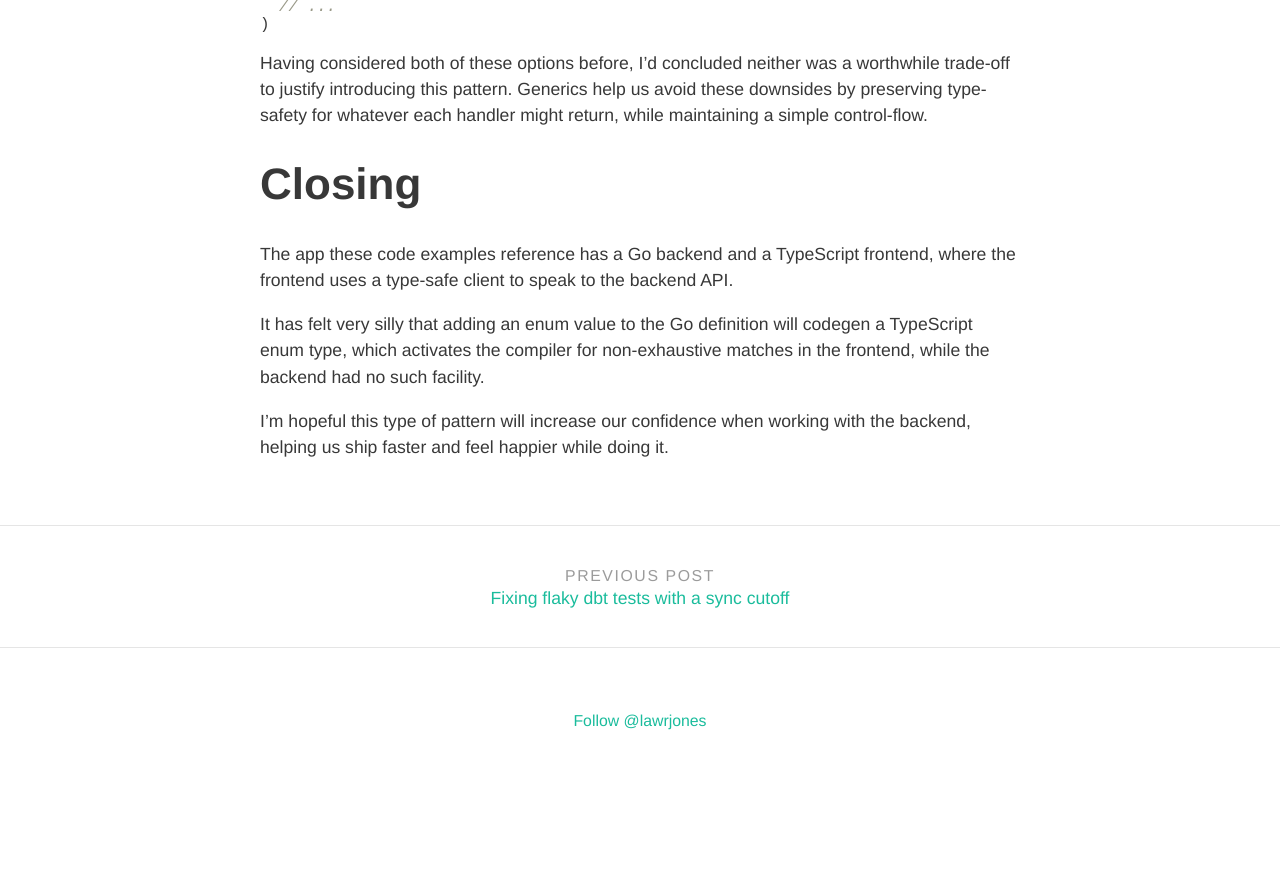
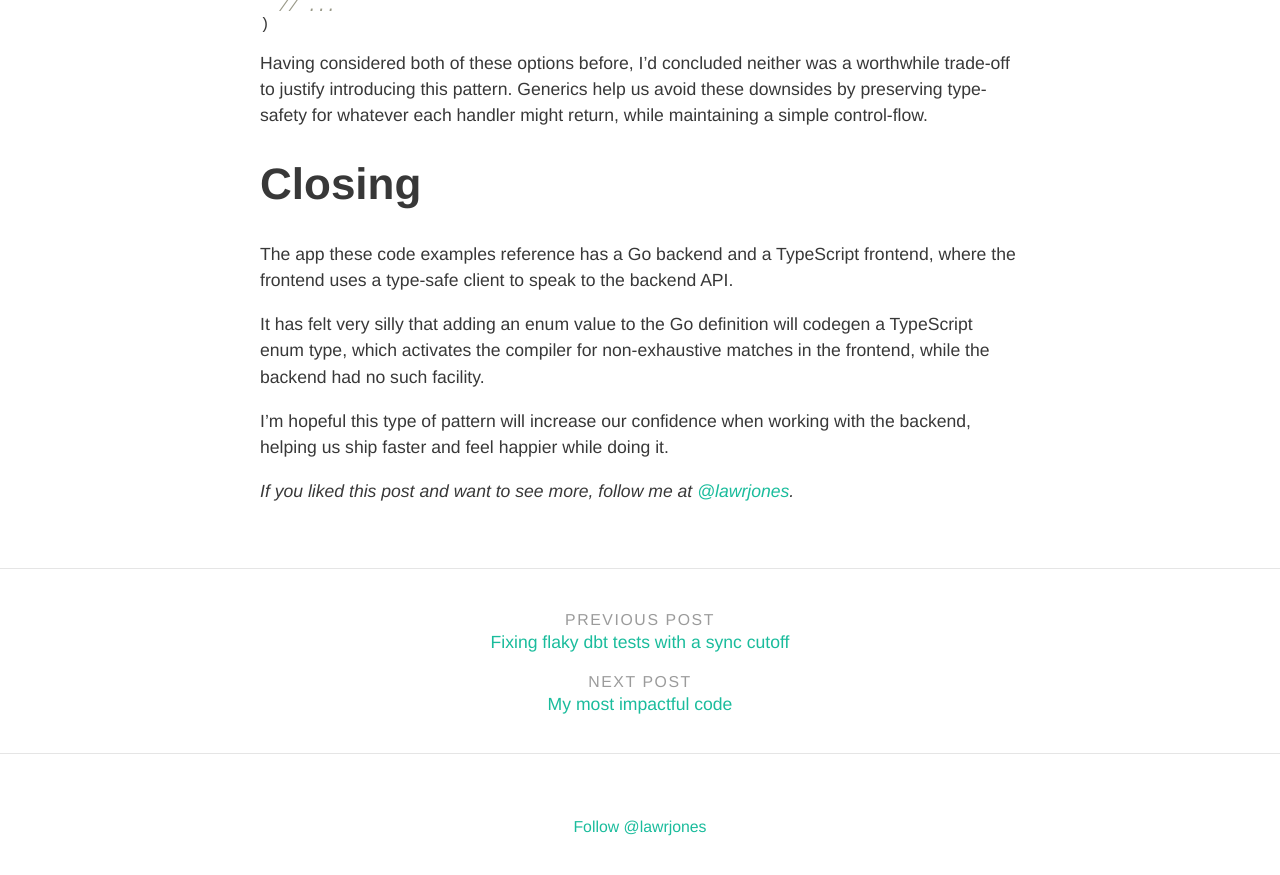
Before and after one commit to samstarling/blog.lawrencejones.dev, a Jekyll site: the page built from _posts/2022-03-13-go-sum-type.md, in a window 1280 px wide and 900 px high, scrolled down 6594 px. Shown: the top 875 px of the window. Built offline with Jekyll 4.4.1, drawn with Linux system fonts in a browser that asks for light colours; nearby versions of some CDN libraries; some web fonts are replaced; comment, search, counter and statistics services are not loaded; before the commit the page ends 7388 px from its top, so only the background shows below that; part of the change alters nothing that is shown.

Commit message:
My most impactful code

````diff
--- a/_layouts/post.html
+++ b/_layouts/post.html
@@ -13,16 +13,16 @@ layout: default
   <section class="post-content">
     {{ content }}
 
-    {% if page.hackernews %}
     <p>
       <em>
+        {% if page.hackernews and page.hackernews != "TODO" %}
         Discuss this post on
-        <a target="_blank" href="{{ page.hackernews }}">Hackernews</a>. If you
-        liked this post and want to see more, follow me at <a target="_blank"
+        <a target="_blank" href="{{ page.hackernews }}">Hackernews</a>.
+        {% endif %}
+        If you liked this post and want to see more, follow me at <a target="_blank"
         href="https://twitter.com/lawrjones">@lawrjones</a>.
       </em>
     </p>
-    {% endif %}
   </section>
 </article>
 
--- /dev/null
+++ b/_posts/2022-03-14-most-impactful.md
@@ -0,0 +1,186 @@
+---
+layout: post
+title:  "My most impactful code"
+date:   "2022-03-13 12:00:00 +0000"
+image:  /assets/images/todo.png
+hackernews: TODO
+tags:
+  - engineering
+excerpt: |
+  <p>
+    Asked for my most impactful code contribution, I discuss a small change that
+    had short and long-lasting impact, far beyond what I originally intended.
+  </p>
+
+---
+
+At a team dinner over Mexican food and margaritas, someone asked "what was the
+most impactful code you ever wrote?".
+
+I hadn't considered this before and was surprised I had an answer ready. Though
+whether the impact was a net positive is something I'm not certain of.
+
+# Setting the scene
+
+I rejoined GoCardless in 2016 when the company was 80 people, with 20
+engineers across 3 teams.
+
+For those who don't know, GoCardless is a payments company offering an API
+similar to Stripe's, with a focus on bank-to-bank payments. In the most simple
+terms, GC receives requests to create payments, batches them and sends them to
+the clearing houses for processing.
+
+The team I joined was Core Payments & Internal Tools (CPIT), whose key
+responsibility was to safeguard the payment process. As is traditional in
+start-ups, we had began to hit scaling issues around the batch processes that
+submitted to the banks, and everyone was very concerned about it.
+
+Batch processing being key to CPIT, our team were deep in discussion about how
+the scaling challenge. This being the time of micro-service hype, there was an
+implicit suggestion that our Ruby on Rails monolith was incapable of scaling
+with our payment volume, and that we'd need to break out a new service that we
+spoke to over a message broker, event sourcing, all that jazz.
+
+Having arrived late to the conversation, I didn't grok the concerns about the
+monolith. I'd worked at GC a year before for my internship, and I confess I
+quite liked the monolith! I thought the codebase was really solid, enjoyed the
+simplicitly of a single service, and felt more infrastructure might make things
+worse -- not better.
+
+Late one evening, I began to dig into the bad pipeline. This was a batch job
+that started at 4pm (our payment submission cutoff) then found and batched all
+payments for that daily submission, eventually producing some CSVs which we'd
+upload to our bank providers.
+
+The cause of our concern was on high volume days (~200k payments) this process
+could take up-to 4hrs, which meant we risked missing the 7pm deadline to submit
+files for that day to the banks.
+
+# The code
+
+Of the various jobs in this pipeline, the process that found and transitioned
+the payments was responsible for the majority of the runtime. In psuedocode, it
+looked like this:
+
+
+```ruby
+def run
+  PaymentForSubmission.for(date: Date.today).
+    find(batch_size: 500).
+    each { |payment| payment.mark_as_submitted! }
+end
+```
+
+This was running for hours, processing payments one-at-a-time. But wait...
+we're doing this one at a time? We want this to be fast, but we're using a
+single Ruby process and database connection to get it done?
+
+[que]: https://github.com/que-rb/que
+
+While we had async workers based on a Ruby library called [Que][que], there
+wasn't an easy abstraction for sequencing jobs after they'd been enqueued. Given
+each part of the batch processing pipeline (finding, transitioning, batching)
+needed to complete before we started the next, just throwing work into the queue
+wasn't going to work.
+
+[openmp]: https://openmp.org/
+
+So we'd found the problem _behind_ the problem: our pipelines were
+single-threaded because we had no easy mechanism to parallelise them. Having
+used tools like [OpenMP][openmp] before, I thought we could adapt a similar
+technique for each of the async Que workers, buulding an abstraction to easily
+change single-threaded code into a multi-threaded work-group.
+
+I started drafting what that might look like:
+
+```ruby
+# The top-level job that finds and enqueues sub-jobs:
+class MarkPaymentsAsSubmitted < Que::Job
+  def self.run
+    batch_job = MarkPaymentsAsSubmittedBatch
+    commit = QueCommit.new(batch_job, payment_batches, parallelism: 3)
+    commit.wait do |remaining|
+      log(msg: "Polling for remaining...", remaining_batches: remaining)
+    end
+  end
+
+  def payment_batches
+    PaymentForSubmission.for(date: Date.today).
+      in_batches(batch_size: 500).
+      map { |batch| batch.pluck(:id) }
+  end
+end
+
+# This job processes a single batch, and is enqueued by QueCommit:
+class MarkPaymentsAsSubmittedBatch < Que::Job
+  def run(payment_ids)
+    Payment.find(payment_ids).
+      each { |payment| payment.mark_as_submitted! }
+  end
+end
+```
+
+I figured if you split the work into one job for loading the batches and
+coordinating, and another that does the work of transitioning the payments, we
+could use a hypothetical `QueCommit` construct to transactionally enqueue all
+those batch jobs and wait until they finished.
+
+All QueCommit had to do was poll the queue (jobs are stored in Postgres, so a
+simple `select * from que_jobs where id = ?`) to check when all outstanding jobs
+have finished, then raise an exception if any of them failed.
+
+This worked really, really well. The database wasn't anywhere near capacity and
+could support several concurrent batchers without saturation, meaning you'd get
+about Nx speed-ups for however many workers we used: for us, that meant about
+5-10x improvements.
+
+# That's all?
+
+Yeah, that's it. Building QueCommit took an evening and the next day, and
+gradually changing pipeline jobs to use it was something I did in my spare time
+over the next few weeks.
+
+It might not seem that impactful, but in the short-term, this was huge. Adding
+concurrency to the pipeline meant the largest volume days would peak at 1.5hrs,
+well before we risked crossing the bank deadlines.
+
+Without the pressure of "this can't scale, and our critical pipeline will fall
+over!" the multi-month plan to extract banking code into a separate service for
+performance reasons lost wind, and only reappeared a couple of years later in a
+different guise.
+
+That was short-term, but QueCommit's longevity amazed me.
+
+As GC continued to grow, QueCommit became the go-to solution for scaling these
+batch jobs. I'd since moved into the SRE team and no longer worked on the app,
+but watched as the abstraction spread over the codebase. People had even
+discovered the more subtle bits of the code -- optimisations like handling
+single batch workloads differently, and using heuristics to sort the batches --
+and started tweaking them for their use case.
+
+By the time I left GoCardless in 2021, QueCommit was used in more than thirty
+batch processes, most of which were critical to GC's operation. Despite being
+five years old and handling 20x the load it was created for, the implementation
+was mostly unchanged.
+
+# Hard to quantify
+
+While I'm confident QueCommit is one of the most impactful contributions I've
+made, impact over this timescale is really hard to quantify.
+
+As an example, GoCardless continues to run one of the world's largest Ruby on
+Rails monoliths. I still believe QueCommit helped avoid a premature splitting of
+that monolith, but perhaps tackling that split earlier would have been better in
+the long term: maybe GC would be a productive micro-service company by now, and
+paid that debt off long ago?
+
+Equally, supporting Que required us to build significant Postgres expertise
+inside the GoCardless engineering function. That expertise biased us to prefer
+Postgres as a technology, even when it demanded a lot of upfront investment from
+us. An alternate reality would've seen us shift to something like Cloud Spanner
+and avoid the long-tail of Postgres scaling the company now faces.
+
+So impactful yes, but I'll never know if the net outcome was positive. Either
+way, watching how QueCommit evolved while GC rebuilt itself several times over
+has been a great lesson for me, and one I'm grateful to have from my tenure at
+GoCardless.
````
